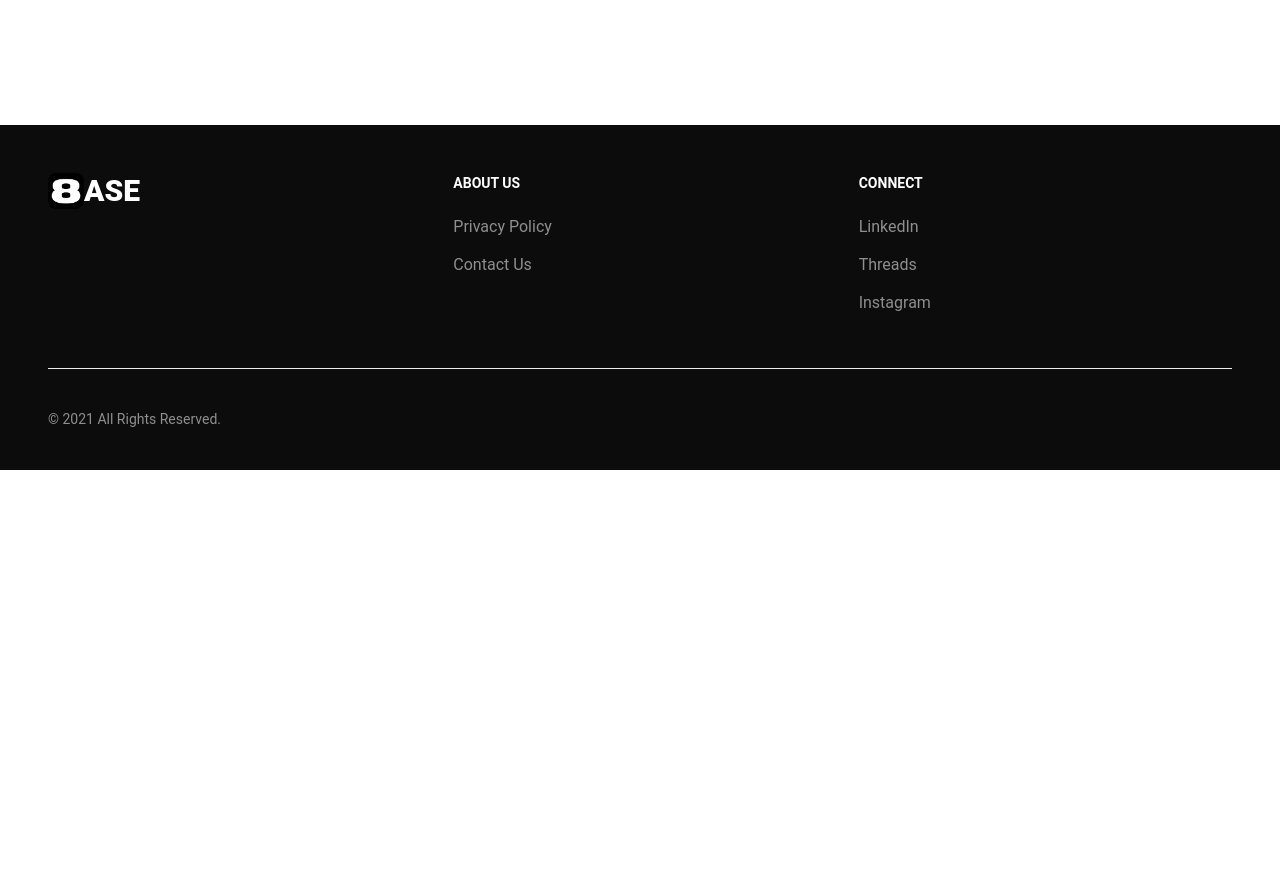
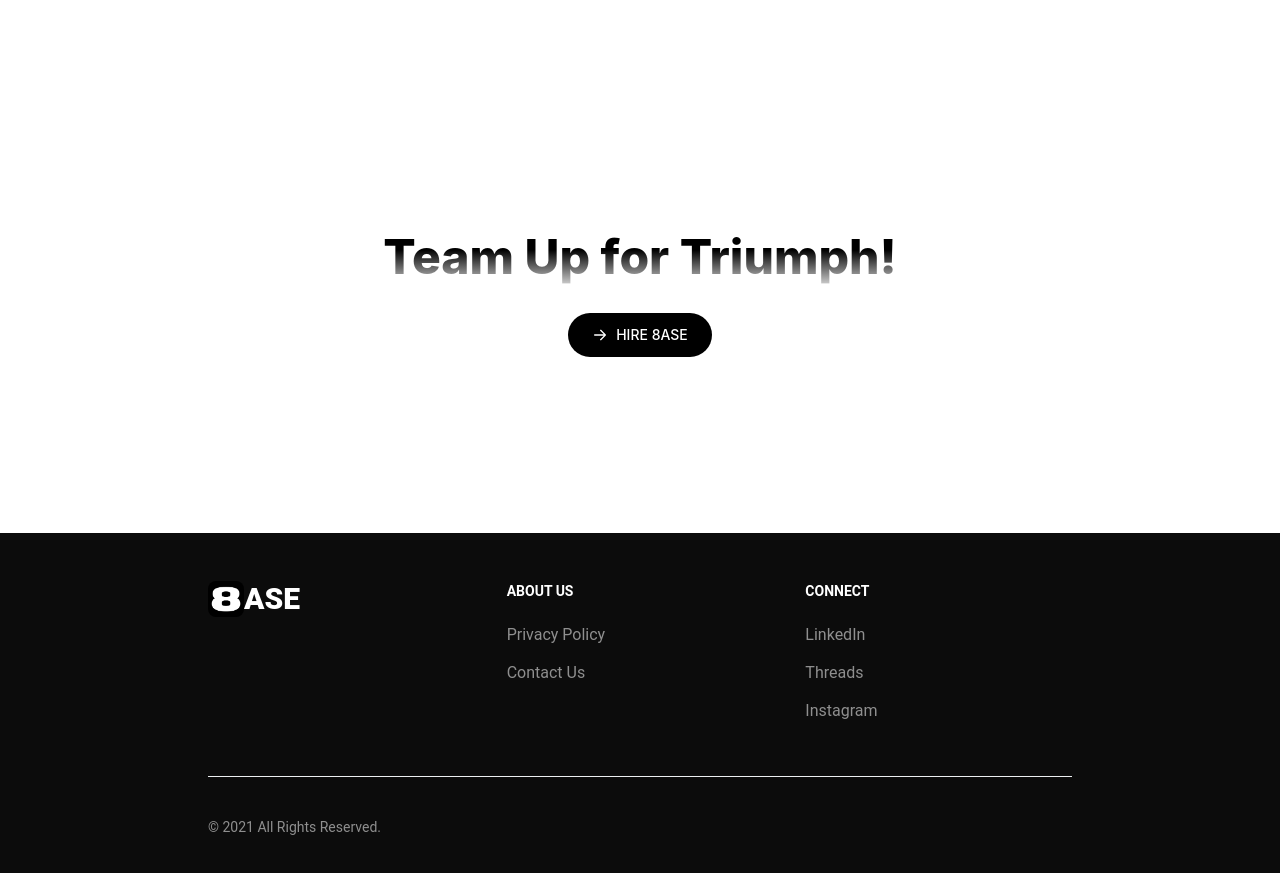
Before and after one commit to a14a19/8ase, a React (Vite) app: page / in a window 1280 px wide. Shown: the part 3400-4273 px from the top of the page. Before the commit the page ends 3870 px from the top, so only its background shows below. Built offline with nearby package versions, Linux system fonts and the light colour scheme.

Commit message:
scroll effect added

```diff
--- a/src/components/Footer.jsx
+++ b/src/components/Footer.jsx
@@ -1,11 +1,12 @@
 import { Typography } from "@material-tailwind/react";
 import baseIcon from "../assets/8ase.png";
-import { Link } from "react-router-dom";
+import { Link, useLocation } from "react-router-dom";
+import { useLayoutEffect, useState } from "react";
 
 const SITEMAP = [
     {
         title: "About Us",
-        links: [{ name: "Privacy Policy", link: "" }, { name: "Contact Us", link: "" }],
+        links: [{ name: "Privacy Policy", link: "/privacy-policy" }, { name: "Contact Us", link: "/hire-8ase" }],
     },
     // {
     //     title: "For Companies",
@@ -21,17 +22,48 @@ const SITEMAP = [
     },
 ];
 
+
+
 // const currentYear = new Date().getFullYear();
 const currentYear = "2021";
 
+
+
 export default function Footer() {
+
+    const [currentPage, setCurrentPage] = useState(false)
+    const location = useLocation()
+    const currentPath = location.pathname.split("/")[1];
+
+    const handleClick = () => {
+        console.log(currentPath, "path", location.pathname === "/")
+        if (location.pathname === "/") {
+            setCurrentPage(true)
+            setTimeout(() => {
+                setCurrentPage(false)
+            }, 0)
+        }
+    }
+
+    useLayoutEffect(() => {
+
+        return () => window.scrollTo({
+            top: 0,
+            opacity: 0,
+            behavior: "smooth",
+        });
+
+    }, [currentPage])
+
     return (
-        <footer className="relative w-full bg-[#0c0c0c] mt-20">
+        <footer className="relative w-full bg-[#0c0c0c] mt-20 lg:px-40 md:px-20 px-0">
             <div className="mx-auto w-full px-12">
                 <div className="mx-auto grid w-full grid-cols-1 gap-8 py-12 md:grid-cols-2 lg:grid-cols-3">
                     <div>
                         <Typography
-                            variant="small"
+                            as={Link}
+                            to="/"
+                            onClick={() => handleClick()}
                             className="flex items-center justify-start mb-4 font-normal text-[#8f8f8f] md:mb-0"
                         >
                             <img src={baseIcon} alt="" className="h-9 aspect-square rounded-lg" />
@@ -53,7 +85,7 @@ export default function Footer() {
                                         <Link
                                             to={link.link}
                                             className="inline-block py-1 pr-2 transition-transform hover:scale-105"
-                                            title={title == "Connect" && "_Blank"}
+                                            target={title == "Connect" && "_Blank"}
                                         >
                                             {link.name}
                                         </Link>
--- a/src/components/Header.jsx
+++ b/src/components/Header.jsx
@@ -6,11 +6,32 @@ import {
     IconButton,
     Collapse
 } from "@material-tailwind/react";
-import { Link } from "react-router-dom";
+import { Link, useLocation } from "react-router-dom";
 import baseIcon from "../assets/8ase.png";
 
 export default function Header() {
     const [openNav, setOpenNav] = React.useState(false);
+    const [currentPage, setCurrentPage] = React.useState(false)
+    const location = useLocation()
+
+    const handleClick = () => {
+        if (location.pathname === "/") {
+            setCurrentPage(true)
+            setTimeout(() => {
+                setCurrentPage(false)
+            }, 0)
+        }
+    }
+
+    React.useLayoutEffect(() => {
+
+        return () => window.scrollTo({
+            top: 0,
+            opacity: 0,
+            behavior: "smooth",
+        });
+
+    }, [currentPage])
 
     React.useEffect(() => {
         window.addEventListener(
@@ -61,6 +82,7 @@ export default function Header() {
                     <Typography
                         as={Link}
                         to="/"
+                        onClick={() => handleClick()}
                         className="mr-4 cursor-pointer py-1.5 font-medium"
                     >
                         <img src={baseIcon} alt="" className="h-10 aspect-square rounded-lg" />
--- a/src/components/Hero.jsx
+++ b/src/components/Hero.jsx
@@ -11,8 +11,8 @@ export default function Hero({ title, subTitle, bgImg, clientTitle }) {
                     <h1 className="md:text-7xl text-3xl font-black uppercase">{title}</h1>
                     <h3 className="md:text-2xl text-xl md:mx-20 mx-0">{subTitle}</h3>
                     <div className="flex justify-center items-center gap-8 flex-col md:flex-row">
-                        <Link to="/hire-8ase" className="uppercase bg-white hover:bg-[#ffffffde] text-black border border-white px-20 py-4 rounded-[2rem] md:text-base text-sm text-center font-semibold md:w-[45%] w-full whitespace-nowrap">Hire 8ase</Link>
-                        <button className="uppercase bg-transparent hover:bg-[#ffffff10] text-white border border-white px-20 py-4 rounded-[2rem] md:text-base text-sm font-semibold md:w-[45%] w-full whitespace-nowrap">Learn more</button>
+                        <Link to="/hire-8ase" className="uppercase bg-white hover:bg-[#ffffffde] text-black border border-white px-20 py-4 rounded-[2rem] md:text-base text-sm text-center font-semibold md:w-[45%] w-full whitespace-nowrap ease-in-out duration-300">Hire 8ase</Link>
+                        <button className="uppercase bg-transparent hover:bg-[#ffffff10] text-white border border-white px-20 py-4 rounded-[2rem] md:text-base text-sm font-semibold md:w-[45%] w-full whitespace-nowrap ease-in-out duration-300">Learn more</button>
                     </div>
                 </div>
                 <div className="">
--- /dev/null
+++ b/src/components/PrivacyPol.jsx
@@ -0,0 +1,9 @@
+function PrivacyPol() {
+    return (
+        <section className="mt-20">
+            Privacy Policy
+        </section>
+    )
+}
+
+export default PrivacyPol
--- /dev/null
+++ b/src/components/SubFooter.jsx
@@ -0,0 +1,18 @@
+import { Link } from "react-router-dom"
+
+function SubFooter() {
+    return (
+        <aside className="flex items-center justify-center flex-col md:py-24 py-10">
+            <h2 className="text-center md:text-5xl sm:text-2xl text-xl md:font-extrabold font-bold bg-clip-text" style={{ backgroundImage: "linear-gradient(0deg, rgb(255, 255, 255) 0%, rgb(0,0,0) 60%)", lineHeight: "inherit", WebkitTextFillColor: "transparent" }}>Team Up for Triumph!</h2>
+            <Link to="/hire-8ase" className="">
+                <button
+                    className="bg-black text-white hidden lg:flex items-center justify-center rounded-[2rem] text-sm font-light px-6 py-3 mt-5 hover:-translate-y-2 hover:shadow-[0px_3px_10px_black] hover:bg-white hover:text-black ease-in-out duration-300 group"
+                >
+                    <svg width="16px" height="16px" className="group-hover:bg-black rounded-full ease-in-out duration-300" viewBox="0 0 24 24" fill="none" xmlns="http://www.w3.org/2000/svg"><g id="SVGRepo_bgCarrier" strokeWidth="0"></g><g id="SVGRepo_tracerCarrier" strokeLinecap="round" strokeLinejoin="round"></g><g id="SVGRepo_iconCarrier"> <path fillRule="evenodd" clipRule="evenodd" d="M12.2929 4.29289C12.6834 3.90237 13.3166 3.90237 13.7071 4.29289L20.7071 11.2929C21.0976 11.6834 21.0976 12.3166 20.7071 12.7071L13.7071 19.7071C13.3166 20.0976 12.6834 20.0976 12.2929 19.7071C11.9024 19.3166 11.9024 18.6834 12.2929 18.2929L17.5858 13H4C3.44772 13 3 12.5523 3 12C3 11.4477 3.44772 11 4 11H17.5858L12.2929 5.70711C11.9024 5.31658 11.9024 4.68342 12.2929 4.29289Z" fill="#ffffff"></path> </g></svg> <span className="ms-2 font-medium">HIRE 8ASE</span>
+                </button>
+            </Link>
+        </aside>
+    )
+}
+
+export default SubFooter
--- a/src/pages/Main.jsx
+++ b/src/pages/Main.jsx
@@ -2,6 +2,7 @@ import EmployeeReviews from "../components/EmployeeReviews"
 import EngineeringCompany from "../components/EngineeringCompany"
 import Hero from "../components/Hero"
 import MoreThanEngineers from "../components/MoreThanEngineers"
+import SubFooter from "../components/SubFooter"
 import { heroSectionHomeData } from "../data/heroSection"
 
 function Main() {
@@ -9,6 +10,7 @@ function Main() {
         <>
             <Hero title={heroSectionHomeData.title} subTitle={heroSectionHomeData.subtitle} bgImg={heroSectionHomeData.backgroundImg} clientTitle={heroSectionHomeData.clientsTitle} />
             <MoreThanEngineers />
+            <SubFooter />
             {/* <EngineeringCompany />
             <EmployeeReviews /> */}
         </>
--- a/src/pages/home.jsx
+++ b/src/pages/home.jsx
@@ -1,12 +1,28 @@
+import { useLayoutEffect } from "react";
 import Footer from "../components/Footer";
 import Header from "../components/Header";
+import PrivacyPol from "../components/PrivacyPol";
 import ForEngg from "./ForEngg";
 import Hire8ase from "./Hire8ase";
 import Main from "./Main";
 import { Routes, Route } from "react-router-dom";
-
+import { useLocation } from "react-router-dom";
 
 export default function Home() {
+
+   const location = useLocation()
+   const currentPath1 = location.pathname.split("/")[1];
+   const currentPath2 = location.pathname.split("/")[2];
+
+   useLayoutEffect(() => {
+
+      return () => window.scrollTo({
+         top: 0,
+         opacity: 0,
+         behavior: "smooth",
+      });
+
+   }, [currentPath1, currentPath2])
 
    return (
       <>
@@ -15,6 +31,7 @@ export default function Home() {
             <Route exact path="/" element={<Main />} />
             <Route exact path="/engineers" element={<ForEngg />} />
             <Route exact path="/hire-8ase" element={<Hire8ase />} />
+            <Route exact path="/privacy-policy" element={<PrivacyPol />} />
          </Routes>
          <Footer />
       </>
```
